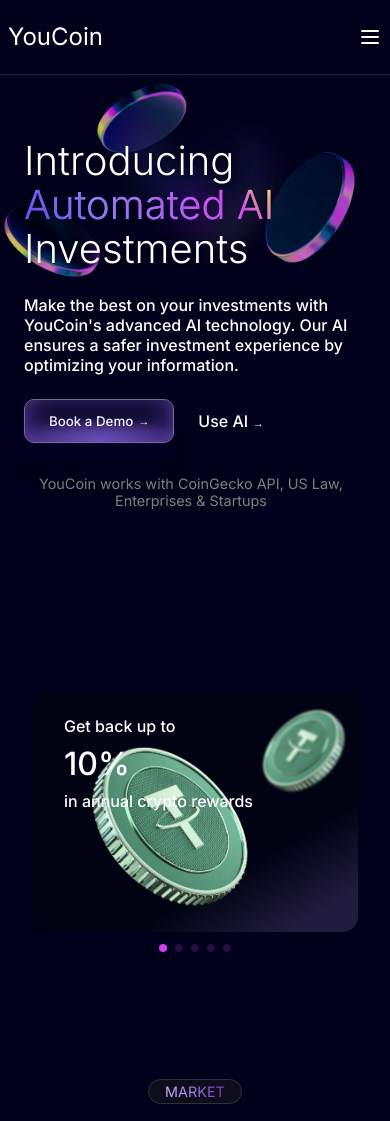
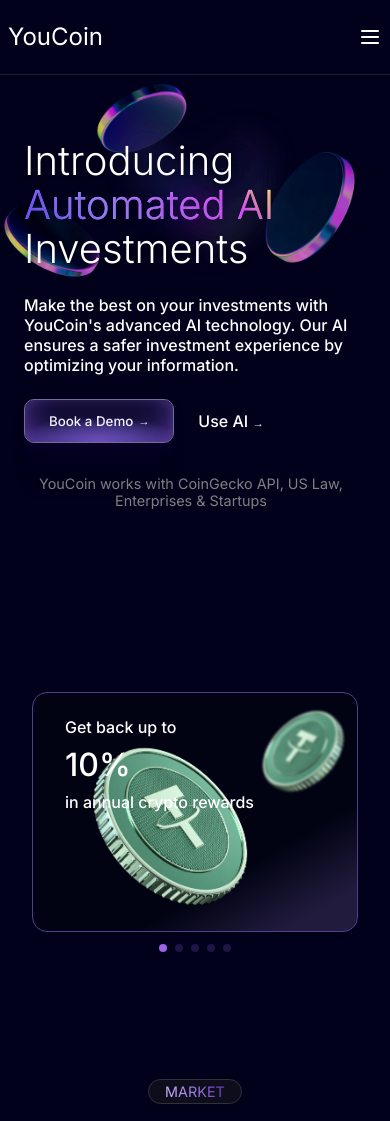
Before and after one commit to HeryRuiz/YouCoin-CryptoMarket, a React (Vite) app: page / in a window 390 px wide. Shown: the top 1121 px of the page. Built offline with nearby package versions, Linux system fonts and the light colour scheme; no server answers.

Commit message:
added border to swiper

```diff
--- a/src/styles/Slider.css
+++ b/src/styles/Slider.css
@@ -137,15 +137,17 @@
     box-shadow: 0 2px 4px rgba(0, 0, 0, 0.1);
     grid-row: span 2;
     height: 15rem;
+    border: 1px solid #4e3f91;
   }
 
   .slider__container__2 {
     background: url("../images/slider/phone.png") no-repeat bottom center /
         contain,
-      linear-gradient(150deg, #010313 70%, #211b3d 90%);
+      linear-gradient(150deg,  #010313 70%, #342963 90%);
     border-radius: 15px;
     box-shadow: 0 2px 4px rgba(0, 0, 0, 0.1);
     height: 15rem;
+    border: 1px solid #4e3f91;
   }
 
   .slider__container__3 {
@@ -155,6 +157,7 @@
     border-radius: 15px;
     box-shadow: 0 2px 4px rgba(0, 0, 0, 0.1);
     height: 15rem;
+    border: 1px solid #4e3f91;
   }
 
   .slider__container__4 {
@@ -165,6 +168,7 @@
     box-shadow: 0 2px 4px rgba(0, 0, 0, 0.1);
     height: 15rem;
     margin-bottom: 2rem;
+    border: 1px solid #4e3f91;
   }
 
   .slider__container__5 {
@@ -174,12 +178,13 @@
     border-radius: 15px;
     box-shadow: 0 2px 4px rgba(0, 0, 0, 0.1);
     height: 15rem;
+    border: 1px solid #4e3f91;
   }
 }
 .swiper-pagination-bullet {
   width: 10px;
   height: 10px;
-  background-color: #cf3eec !important;
+  background-color: #9c63e6 !important;
   border-radius: 50%;
   margin: 0 5px;
   cursor: pointer;
```
